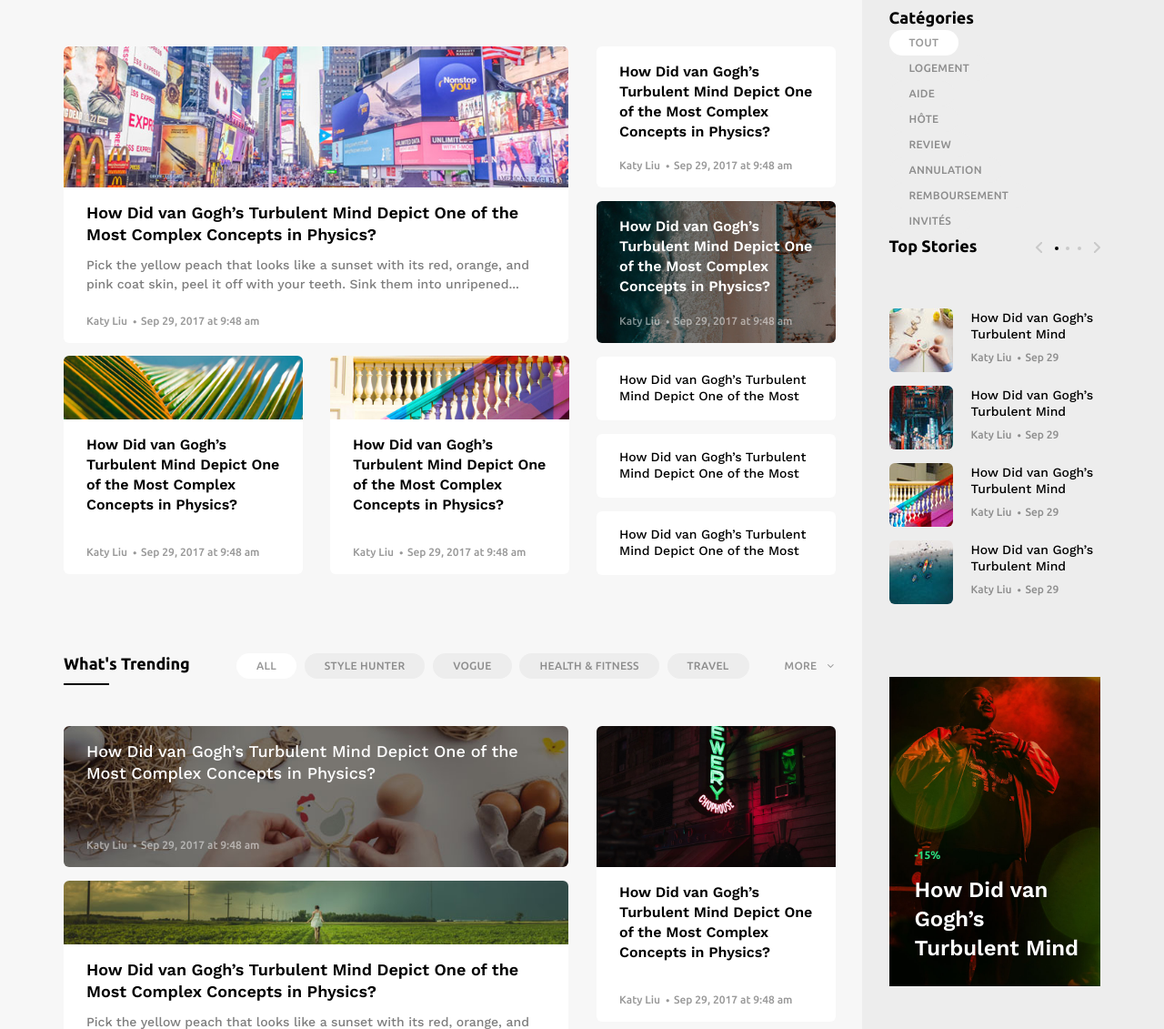
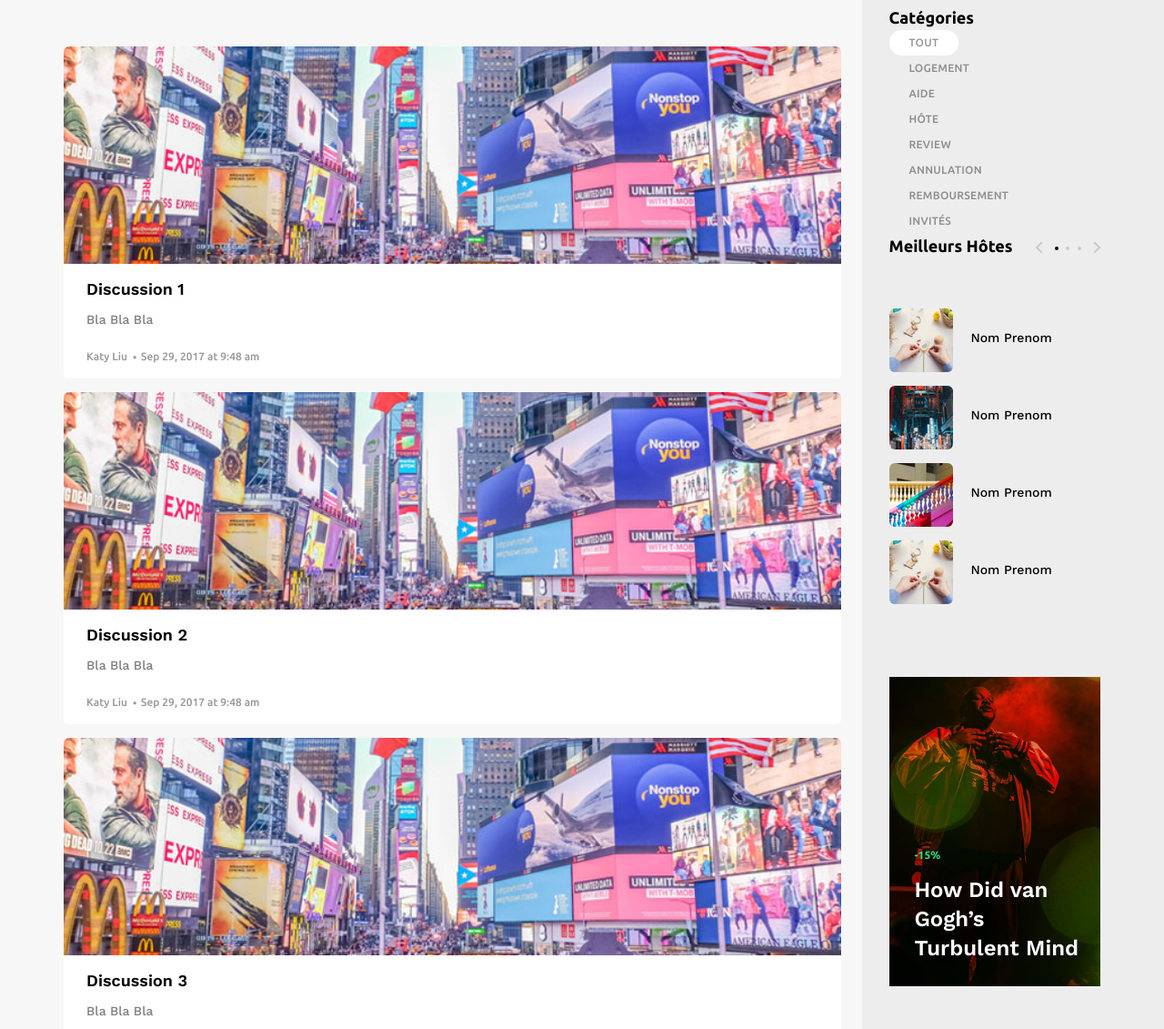
Before and after one commit to lucasmoison/workshop, a plain HTML site: page index.html in a window 1280 px wide. Shown: the part 877-2008 px from the top of the page at 91% size. Drawn offline with nearby package versions, Linux system fonts and the light colour scheme.

Commit message:
Ajout discussions

```diff
--- a/index.html
+++ b/index.html
@@ -1,7 +1,7 @@
 <!DOCTYPE html>
 <html lang="en">
 <head>
-<title>Airbnb hosts social network</title>
+<title>Avision</title>
 <meta charset="utf-8">
 <meta http-equiv="X-UA-Compatible" content="IE=edge">
 <meta name="description" content="Demo project">
@@ -26,20 +26,28 @@
 			<div class="row">
 				<div class="col">
 					<div class="header_content d-flex flex-row align-items-center justify-content-start">
-						<div class="logo"><a href="#">Airbnb hosts social network</a></div>
+						<div class="logo"><a href="#">avision</a></div>
+						<nav class="main_nav">
+							<ul>
+								<li class="active"><a href="index.html">Home</a></li>
+								<li><a href="#">Fashion</a></li>
+								<li><a href="#">Gadgets</a></li>
+								<li><a href="#">Lifestyle</a></li>
+								<li><a href="#">Video</a></li>
+								<li><a href="contact.html">Contact</a></li>
+							</ul>
+						</nav>
 						<div class="search_container ml-auto">
+							<div class="weather">
+								<div class="temperature">+10°</div>
+								<img class="weather_icon" src="images/cloud.png" alt="">
+							</div>
 							<form action="#">
 								<input type="search" class="header_search_input" required="required" placeholder="Type to Search...">
 								<img class="header_search_icon" src="images/search.png" alt="">
 							</form>
+
 						</div>
-						<nav class="main_nav">
-							<ul>
-								<li><a href="#">Aide</a></li>
-								<li><a href="#">Messagerie</a></li>
-								<li><a href="#">Connexion</a></li>
-							</ul>
-						</nav>
 						<div class="hamburger ml-auto menu_mm">
 							<i class="fa fa-bars trans_200 menu_mm" aria-hidden="true"></i>
 						</div>
@@ -53,7 +61,7 @@
 
 	<div class="menu d-flex flex-column align-items-end justify-content-start text-right menu_mm trans_400">
 		<div class="menu_close_container"><div class="menu_close"><div></div><div></div></div></div>
-		<div class="logo menu_mm"><a href="#">Airbnb hosts social network</a></div>
+		<div class="logo menu_mm"><a href="#">Avision</a></div>
 		<div class="search">
 			<form action="#">
 				<input type="search" class="header_search_input menu_mm" required="required" placeholder="Type to Search...">
@@ -62,9 +70,12 @@
 		</div>
 		<nav class="menu_nav">
 			<ul class="menu_mm">
-				<li><a href="#">Aide</a></li>
-				<li><a href="#">Messagerie</a></li>
-				<li><a href="#">Connexion</a></li>
+				<li class="menu_mm"><a href="index.html">home</a></li>
+				<li class="menu_mm"><a href="#">Fashion</a></li>
+				<li class="menu_mm"><a href="#">Gadgets</a></li>
+				<li class="menu_mm"><a href="#">Lifestyle</a></li>
+				<li class="menu_mm"><a href="#">Video</a></li>
+				<li class="menu_mm"><a href="contact.html">Contact</a></li>
 			</ul>
 		</nav>
 	</div>
@@ -329,8 +340,26 @@
 									<div class="card card_largest_with_image grid-item">
 										<img class="card-img-top" src="images/post_1.jpg" alt="https://unsplash.com/@cjtagupa">
 										<div class="card-body">
-											<div class="card-title"><a href="post.html">How Did van Gogh’s Turbulent Mind Depict One of the Most Complex Concepts in Physics?</a></div>
-											<p class="card-text">Pick the yellow peach that looks like a sunset with its red, orange, and pink coat skin, peel it off with your teeth. Sink them into unripened...</p>
+											<div class="card-title"><a href="post.html">Discussion 1</a></div>
+											<p class="card-text">Bla Bla Bla</p>
+											<small class="post_meta"><a href="#">Katy Liu</a><span>Sep 29, 2017 at 9:48 am</span></small>
+										</div>
+									</div>
+                                    <!-- Largest Card With Image -->
+									<div class="card card_largest_with_image grid-item">
+										<img class="card-img-top" src="images/post_1.jpg" alt="https://unsplash.com/@cjtagupa">
+										<div class="card-body">
+											<div class="card-title"><a href="post.html">Discussion 2</a></div>
+											<p class="card-text">Bla Bla Bla</p>
+											<small class="post_meta"><a href="#">Katy Liu</a><span>Sep 29, 2017 at 9:48 am</span></small>
+										</div>
+									</div>
+                                    <!-- Largest Card With Image -->
+									<div class="card card_largest_with_image grid-item">
+										<img class="card-img-top" src="images/post_1.jpg" alt="https://unsplash.com/@cjtagupa">
+										<div class="card-body">
+											<div class="card-title"><a href="post.html">Discussion 3</a></div>
+											<p class="card-text">Bla Bla Bla</p>
 											<small class="post_meta"><a href="#">Katy Liu</a><span>Sep 29, 2017 at 9:48 am</span></small>
 										</div>
 									</div>
@@ -338,61 +367,12 @@
 									<!-- Small Card Without Image -->
 									<div class="card card_default card_small_no_image grid-item">
 										<div class="card-body">
-											<div class="card-title card-title-small"><a href="post.html">How Did van Gogh’s Turbulent Mind Depict One of the Most Complex Concepts in Physics?</a></div>
-											<small class="post_meta"><a href="#">Katy Liu</a><span>Sep 29, 2017 at 9:48 am</span></small>
+											<div class="card-title card-title-small"><a href="post.html"></a></div>
+											<small class="post_meta"><a href="#"></a><span></span></small>
 										</div>
 									</div>
 
-									<!-- Small Card With Background -->
-									<div class="card card_default card_small_with_background grid-item">
-										<div class="card_background" style="background-image:url(images/post_4.jpg)"></div>
-										<div class="card-body">
-											<div class="card-title card-title-small"><a href="post.html">How Did van Gogh’s Turbulent Mind Depict One of the Most Complex Concepts in Physics?</a></div>
-											<small class="post_meta"><a href="#">Katy Liu</a><span>Sep 29, 2017 at 9:48 am</span></small>
-										</div>
-									</div>
 
-									<!-- Small Card With Image -->
-									<div class="card card_small_with_image grid-item">
-										<img class="card-img-top" src="images/post_2.jpg" alt="https://unsplash.com/@jakobowens1">
-										<div class="card-body">
-											<div class="card-title card-title-small"><a href="post.html">How Did van Gogh’s Turbulent Mind Depict One of the Most Complex Concepts in Physics?</a></div>
-											<small class="post_meta"><a href="#">Katy Liu</a><span>Sep 29, 2017 at 9:48 am</span></small>
-										</div>
-									</div>
-
-									<!-- Small Card With Image -->
-									<div class="card card_small_with_image grid-item">
-										<img class="card-img-top" src="images/post_3.jpg" alt="https://unsplash.com/@jannerboy62">
-										<div class="card-body">
-											<div class="card-title card-title-small"><a href="post.html">How Did van Gogh’s Turbulent Mind Depict One of the Most Complex Concepts in Physics?</a></div>
-											<small class="post_meta"><a href="#">Katy Liu</a><span>Sep 29, 2017 at 9:48 am</span></small>
-										</div>
-									</div>
-
-									<!-- Default Card No Image -->
-
-									<div class="card card_default card_default_no_image grid-item">
-										<div class="card-body">
-											<div class="card-title card-title-small"><a href="post.html">How Did van Gogh’s Turbulent Mind Depict One of the Most</a></div>
-										</div>
-									</div>
-
-									<!-- Default Card No Image -->
-
-									<div class="card card_default card_default_no_image grid-item">
-										<div class="card-body">
-											<div class="card-title card-title-small"><a href="post.html">How Did van Gogh’s Turbulent Mind Depict One of the Most</a></div>
-										</div>
-									</div>
-
-									<!-- Default Card No Image -->
-
-									<div class="card card_default card_default_no_image grid-item">
-										<div class="card-body">
-											<div class="card-title card-title-small"><a href="post.html">How Did van Gogh’s Turbulent Mind Depict One of the Most</a></div>
-										</div>
-									</div>
 
 								</div>
 							</div>
@@ -702,7 +682,7 @@
 								</div>
 
 							<div class="sidebar_title_container">
-								<div class="sidebar_title">Top Stories</div>
+								<div class="sidebar_title">Meilleurs Hôtes</div>
 								<div class="sidebar_slider_nav">
 									<div class="custom_nav_container sidebar_slider_nav_container">
 										<div class="custom_prev custom_prev_top">
@@ -740,8 +720,7 @@
 													<div class="d-flex flex-row align-items-xl-center align-items-start justify-content-start">
 														<div class="side_post_image"><div><img src="images/top_1.jpg" alt=""></div></div>
 														<div class="side_post_content">
-															<div class="side_post_title">How Did van Gogh’s Turbulent Mind</div>
-															<small class="post_meta">Katy Liu<span>Sep 29</span></small>
+															<div class="side_post_title">Nom Prenom</div>
 														</div>
 													</div>
 												</a>
@@ -753,8 +732,8 @@
 													<div class="d-flex flex-row align-items-xl-center align-items-start justify-content-start">
 														<div class="side_post_image"><div><img src="images/top_2.jpg" alt=""></div></div>
 														<div class="side_post_content">
-															<div class="side_post_title">How Did van Gogh’s Turbulent Mind</div>
-															<small class="post_meta">Katy Liu<span>Sep 29</span></small>
+															<div class="side_post_title">Nom Prenom</div>
+
 														</div>
 													</div>
 												</a>
@@ -766,8 +745,7 @@
 													<div class="d-flex flex-row align-items-xl-center align-items-start justify-content-start">
 														<div class="side_post_image"><div><img src="images/top_3.jpg" alt=""></div></div>
 														<div class="side_post_content">
-															<div class="side_post_title">How Did van Gogh’s Turbulent Mind</div>
-															<small class="post_meta">Katy Liu<span>Sep 29</span></small>
+															<div class="side_post_title">Nom Prenom</div>
 														</div>
 													</div>
 												</a>
@@ -777,10 +755,9 @@
 											<div class="side_post">
 												<a href="post.html">
 													<div class="d-flex flex-row align-items-xl-center align-items-start justify-content-start">
-														<div class="side_post_image"><div><img src="images/top_4.jpg" alt=""></div></div>
+														<div class="side_post_image"><div><img src="images/top_1.jpg" alt=""></div></div>
 														<div class="side_post_content">
-															<div class="side_post_title">How Did van Gogh’s Turbulent Mind</div>
-															<small class="post_meta">Katy Liu<span>Sep 29</span></small>
+															<div class="side_post_title">Nom Prenom</div>
 														</div>
 													</div>
 												</a>
@@ -797,8 +774,7 @@
 													<div class="d-flex flex-row align-items-xl-center align-items-start justify-content-start">
 														<div class="side_post_image"><div><img src="images/top_1.jpg" alt=""></div></div>
 														<div class="side_post_content">
-															<div class="side_post_title">How Did van Gogh’s Turbulent Mind</div>
-															<small class="post_meta">Katy Liu<span>Sep 29</span></small>
+															<div class="side_post_title">Nom Prenom</div>
 														</div>
 													</div>
 												</a>
@@ -808,10 +784,9 @@
 											<div class="side_post">
 												<a href="post.html">
 													<div class="d-flex flex-row align-items-xl-center align-items-start justify-content-start">
-														<div class="side_post_image"><div><img src="images/top_2.jpg" alt=""></div></div>
+														<div class="side_post_image"><div><img src="images/top_1.jpg" alt=""></div></div>
 														<div class="side_post_content">
-															<div class="side_post_title">How Did van Gogh’s Turbulent Mind</div>
-															<small class="post_meta">Katy Liu<span>Sep 29</span></small>
+															<div class="side_post_title">Nom Prenom</div>
 														</div>
 													</div>
 												</a>
@@ -821,10 +796,9 @@
 											<div class="side_post">
 												<a href="post.html">
 													<div class="d-flex flex-row align-items-xl-center align-items-start justify-content-start">
-														<div class="side_post_image"><div><img src="images/top_3.jpg" alt=""></div></div>
+														<div class="side_post_image"><div><img src="images/top_1.jpg" alt=""></div></div>
 														<div class="side_post_content">
-															<div class="side_post_title">How Did van Gogh’s Turbulent Mind</div>
-															<small class="post_meta">Katy Liu<span>Sep 29</span></small>
+															<div class="side_post_title">Nom Prenom</div>
 														</div>
 													</div>
 												</a>
@@ -834,10 +808,9 @@
 											<div class="side_post">
 												<a href="post.html">
 													<div class="d-flex flex-row align-items-xl-center align-items-start justify-content-start">
-														<div class="side_post_image"><div><img src="images/top_4.jpg" alt=""></div></div>
+														<div class="side_post_image"><div><img src="images/top_1.jpg" alt=""></div></div>
 														<div class="side_post_content">
-															<div class="side_post_title">How Did van Gogh’s Turbulent Mind</div>
-															<small class="post_meta">Katy Liu<span>Sep 29</span></small>
+															<div class="side_post_title">Nom Prenom</div>
 														</div>
 													</div>
 												</a>
@@ -854,8 +827,7 @@
 													<div class="d-flex flex-row align-items-xl-center align-items-start justify-content-start">
 														<div class="side_post_image"><div><img src="images/top_1.jpg" alt=""></div></div>
 														<div class="side_post_content">
-															<div class="side_post_title">How Did van Gogh’s Turbulent Mind</div>
-															<small class="post_meta">Katy Liu<span>Sep 29</span></small>
+															<div class="side_post_title">Nom Prenom</div>
 														</div>
 													</div>
 												</a>
@@ -865,10 +837,9 @@
 											<div class="side_post">
 												<a href="post.html">
 													<div class="d-flex flex-row align-items-xl-center align-items-start justify-content-start">
-														<div class="side_post_image"><div><img src="images/top_2.jpg" alt=""></div></div>
+														<div class="side_post_image"><div><img src="images/top_1.jpg" alt=""></div></div>
 														<div class="side_post_content">
-															<div class="side_post_title">How Did van Gogh’s Turbulent Mind</div>
-															<small class="post_meta">Katy Liu<span>Sep 29</span></small>
+															<div class="side_post_title">Nom Prenom</div>
 														</div>
 													</div>
 												</a>
@@ -878,10 +849,9 @@
 											<div class="side_post">
 												<a href="post.html">
 													<div class="d-flex flex-row align-items-xl-center align-items-start justify-content-start">
-														<div class="side_post_image"><div><img src="images/top_3.jpg" alt=""></div></div>
+														<div class="side_post_image"><div><img src="images/top_1.jpg" alt=""></div></div>
 														<div class="side_post_content">
-															<div class="side_post_title">How Did van Gogh’s Turbulent Mind</div>
-															<small class="post_meta">Katy Liu<span>Sep 29</span></small>
+															<div class="side_post_title">Nom Prenom</div>
 														</div>
 													</div>
 												</a>
@@ -891,10 +861,9 @@
 											<div class="side_post">
 												<a href="post.html">
 													<div class="d-flex flex-row align-items-xl-center align-items-start justify-content-start">
-														<div class="side_post_image"><div><img src="images/top_4.jpg" alt=""></div></div>
+														<div class="side_post_image"><div><img src="images/top_1.jpg" alt=""></div></div>
 														<div class="side_post_content">
-															<div class="side_post_title">How Did van Gogh’s Turbulent Mind</div>
-															<small class="post_meta">Katy Liu<span>Sep 29</span></small>
+															<div class="side_post_title">Nom Prenom</div>
 														</div>
 													</div>
 												</a>
--- a/styles/main_styles.css
+++ b/styles/main_styles.css
@@ -1144,7 +1144,7 @@ section
 .card_large_with_background,
 .card_large_with_image
 {
-	width: 555px;
+	width: 855px;
 	/*height: 325px;*/
 }
 .card_small_no_image,
```
